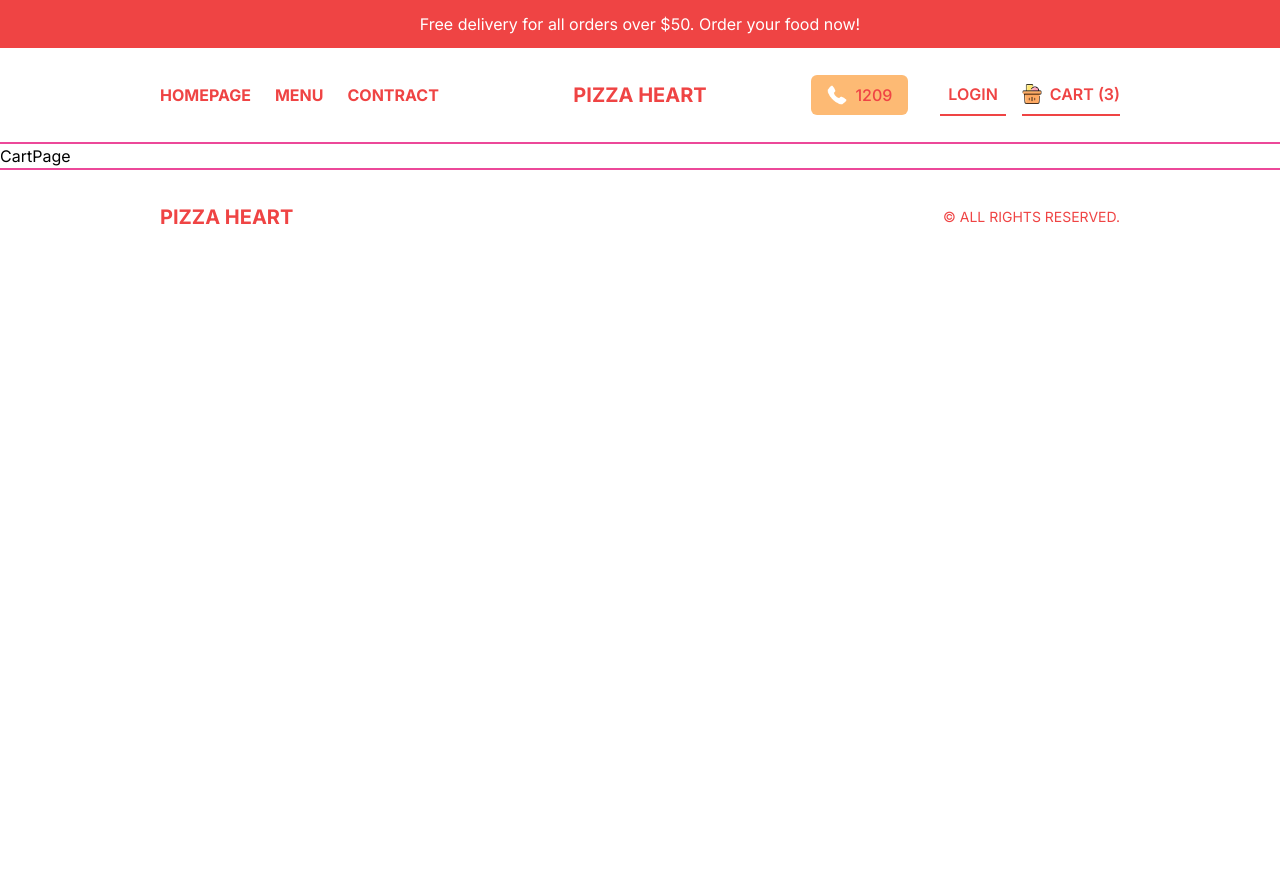
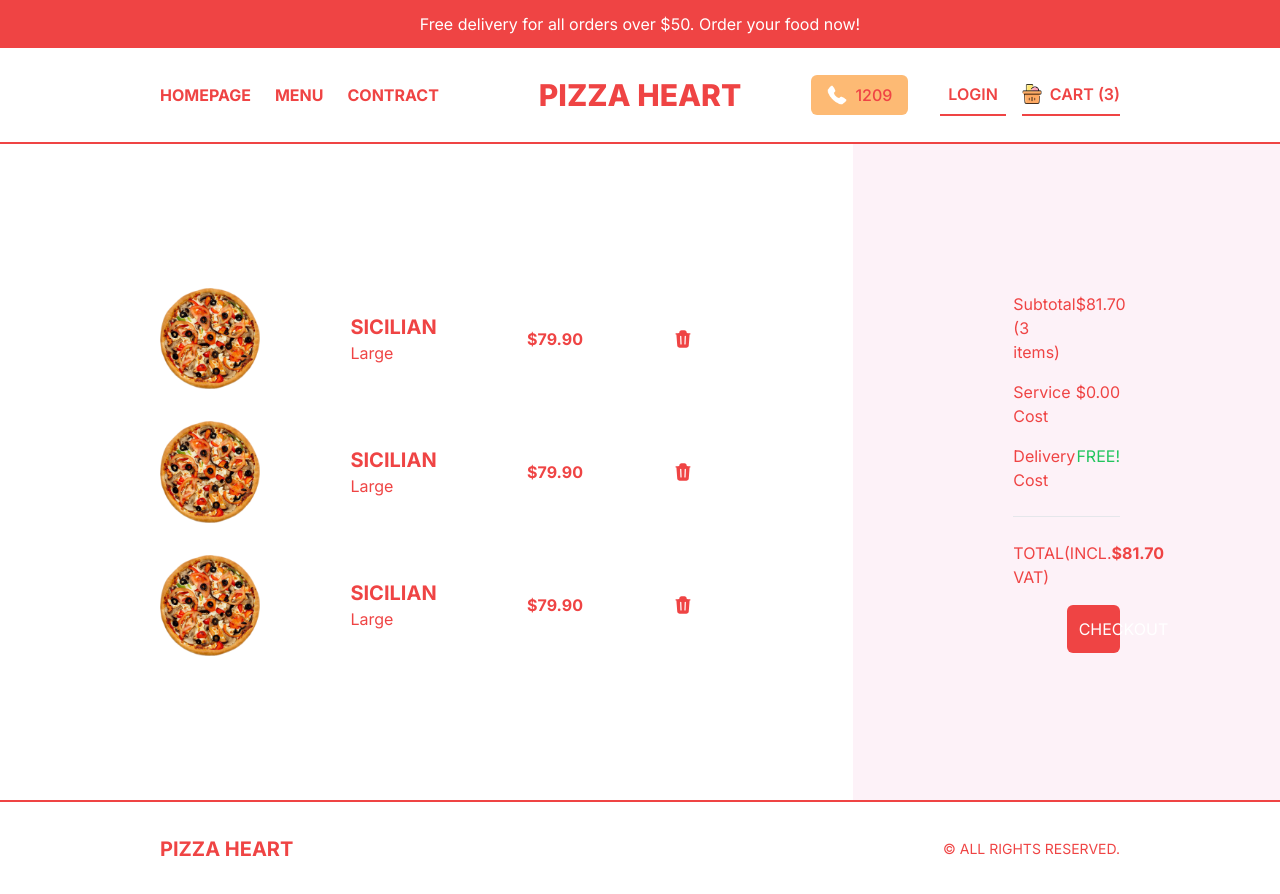
Before and after one commit to Piyabud/Food-Delivery-App, a Next.js app in the folder client/: page /cart in a window 1280 px wide. Before the commit the page ends 800 px from the top, so only its background shows below. Built offline with nearby package versions, Linux system fonts and the light colour scheme.

Commit message:
feat : blocking order page / cart page

```diff
--- a/client/src/app/cart/page.tsx
+++ b/client/src/app/cart/page.tsx
@@ -1,9 +1,85 @@
-import React from 'react'
+import Image from "next/image";
+import React from "react";
 
-function CartPage() {
+const CartPage = () => {
   return (
-    <div>CartPage</div>
-  )
-}
+    <div className="h-[calc(100vh-6rem)] md:h-[calc(100vh-9rem)] flex flex-col text-red-500 lg:flex-row">
+      {/* PRODUCTS CONTAINER */}
+      <div className="h-full p-6 gap-8 flex flex-col justify-center  overflow-scroll lg:h-full lg:w-2/3 lg:p-8 2xl:w-[75vw] lg:px-20 xl:px-40">
+        {/* SINGLE ITEM */}
+        <div className="flex items-center justify-between ">
+          <Image src="/temporary/p1.png" alt="" width={100} height={100} />
+          <div className="">
+            <h1 className="uppercase text-xl font-bold">sicilian</h1>
+            <span>Large</span>
+          </div>
+          <h2 className="font-bold">$79.90</h2>
+          <Image
+            src="/delete.svg"
+            alt=""
+            width={20}
+            height={20}
+            className=" cursor-pointer"
+          />
+        </div>
+        {/* SINGLE ITEM */}
+        <div className="flex items-center justify-between ">
+          <Image src="/temporary/p1.png" alt="" width={100} height={100} />
+          <div className="">
+            <h1 className="uppercase text-xl font-bold">sicilian</h1>
+            <span>Large</span>
+          </div>
+          <h2 className="font-bold">$79.90</h2>
+          <Image
+            src="/delete.svg"
+            alt=""
+            width={20}
+            height={20}
+            className=" cursor-pointer"
+          />
+        </div>
+        {/* SINGLE ITEM */}
+        <div className="flex items-center justify-between ">
+          <Image src="/temporary/p1.png" alt="" width={100} height={100} />
+          <div className="">
+            <h1 className="uppercase text-xl font-bold">sicilian</h1>
+            <span>Large</span>
+          </div>
+          <h2 className="font-bold">$79.90</h2>
+          <Image
+            src="/delete.svg"
+            alt=""
+            width={20}
+            height={20}
+            className=" cursor-pointer"
+          />
+        </div>
+      </div>
+      {/* PAYMENT CONTAINER */}
+      <div className="h-1/2 p-4 bg-pink-50 flex flex-col gap-4 justify-center lg:h-full lg:w-1/3 2xl:w-1/2 lg:px-20 xl:px-40 2xl:text-xl 2xl:gap-6">
+        <div className="flex justify-between">
+          <span className="">Subtotal (3 items)</span>
+          <span className="">$81.70</span>
+        </div>
+        <div className="flex justify-between">
+          <span className="">Service Cost</span>
+          <span className="">$0.00</span>
+        </div>
+        <div className="flex justify-between">
+          <span className="">Delivery Cost</span>
+          <span className="text-green-500">FREE!</span>
+        </div>
+        <hr className="my-2" />
+        <div className="flex justify-between">
+          <span className="">TOTAL(INCL. VAT)</span>
+          <span className="font-bold">$81.70</span>
+        </div>
+        <button className="bg-red-500 text-white p-3 rounded-md w-1/2 self-end">
+          CHECKOUT
+        </button>
+      </div>
+    </div>
+  );
+};
 
-export default CartPage
+export default CartPage;
--- a/client/src/app/globals.css
+++ b/client/src/app/globals.css
@@ -8,6 +8,15 @@
 }
 
 ::-webkit-scrollbar-thumb {
-  background: #ef4444;
-  border-radius: 0px ;
+  background-color: #f87171;
+  border-radius: 0px;
+  box-shadow: inset 2px 2px 5px 0 rgba(#fff, 0.5);
 }
+
+::-webkit-scrollbar-thumb:hover {
+  background-color: #dc2626;
+
+}
+::-webkit-scrollbar-track:hover {
+  background-color: #fb7185;
+}
--- a/client/src/app/login/page.tsx
+++ b/client/src/app/login/page.tsx
@@ -1,9 +1,50 @@
-import React from 'react'
+import Image from "next/image";
+import Link from "next/link";
+import React from "react";
 
-function LoginPage() {
+const LoginPage = () => {
   return (
-    <div>LoginPage</div>
-  )
-}
+    <div className="p-4 h-[calc(100vh-6rem)] md:h-[calc(100vh-9rem)] flex items-center justify-center">
+      {/* BOX */}
+      <div className=" h-full shadow-2xl rounded-md flex flex-col md:flex-row md:h-[70%] md:w-full lg:w-[60%] 2xl:w-1/2">
+        {/* IMAGE CONTAINER */}
+        <div className="relative h-1/3 w-full md:h-full md:w-1/2">
+          <Image src="/loginBg.png" alt="" fill className="object-cover" />
+        </div>
+        {/* FORM CONTAINER */}
+        <div className="p-10 flex flex-col gap-8 md:w-1/2">
+          <h1 className="font-bold text-xl xl:text-3xl">Welcome</h1>
+          <p>Log into your account or create a new one using social buttons</p>
+          <button className="flex gap-4 p-4 ring-1 ring-orange-100 rounded-md hover:ring-orange-300">
+            <Image
+              src="/google.png"
+              alt=""
+              width={20}
+              height={20}
+              className="object-contain"
+            />
+            <span>Sign in with Google</span>
+          </button>
+          <button className="flex gap-4 p-4 ring-1 ring-blue-100 rounded-md hover:ring-blue-400">
+            <Image
+              src="/facebook.png"
+              alt=""
+              width={20}
+              height={20}
+              className="object-contain"
+            />
+            <span>Sign in with Facebook</span>
+          </button>
+          <p className="text-sm">
+            Have a problem?
+            <Link className="underline mx-5" href="/">
+              Contact us
+            </Link>
+          </p>
+        </div>
+      </div>
+    </div>
+  );
+};
 
-export default LoginPage
+export default LoginPage;
--- a/client/src/app/order/page.tsx
+++ b/client/src/app/order/page.tsx
@@ -1,9 +1,50 @@
-import React from 'react'
+import React from "react";
 
-function OrderPage() {
+const OrdersPage = () => {
   return (
-    <div>OrderPage</div>
-  )
-}
+    <div className="p-4 lg:px-20 xl:px-40">
+      <table className="w-full border-separate border-spacing-3">
+        <thead>
+          <tr className="text-left">
+            <th className="hidden md:block">Order ID</th>
+            <th>Date</th>
+            <th>Price</th>
+            <th className="hidden md:block">Products</th>
+            <th>Status</th>
+          </tr>
+        </thead>
+        <tbody>
+          <tr className="text-sm md:text-base bg-red-50">
+            <td className="hidden md:block py-6 px-1">1237861238721</td>
+            <td className="py-6 px-1">19.07.2023</td>
+            <td className="py-6 px-1">$ 89.90</td>
+            <td className="hidden md:block py-6 px-1">
+              Big Burger Menu (2), Veggie Pizza (2), Coca Cola 1L (2)
+            </td>
+            <td className="py-6 px-1">On the way (approx. 10min)...</td>
+          </tr>
+          <tr className="text-sm md:text-base odd:bg-gray-100">
+            <td className="hidden md:block py-6 px-1">1237861238721</td>
+            <td className="py-6 px-1">19.07.2023</td>
+            <td className="py-6 px-1">$ 89.90</td>
+            <td className="hidden md:block py-6 px-1">
+              Big Burger Menu (2), Veggie Pizza (2), Coca Cola 1L (2)
+            </td>
+            <td className="py-6 px-1">On the way (approx. 10min)...</td>
+          </tr>
+          <tr className="text-sm md:text-base odd:bg-gray-100">
+            <td className="hidden md:block py-6 px-1">1237861238721</td>
+            <td className="py-6 px-1">19.07.2023</td>
+            <td className="py-6 px-1">$ 89.90</td>
+            <td className="hidden md:block py-6 px-1">
+              Big Burger Menu (2), Veggie Pizza (2), Coca Cola 1L (2)
+            </td>
+            <td className="py-6 px-1">On the way (approx. 10min)...</td>
+          </tr>
+        </tbody>
+      </table>
+    </div>
+  );
+};
 
-export default OrderPage
+export default OrdersPage;
--- a/client/src/components/Footer.tsx
+++ b/client/src/components/Footer.tsx
@@ -5,7 +5,7 @@ function Footer() {
   return (
     <div
       className="
-    h-12 text-sm border-t-2 border-pink-500
+    h-12 text-sm border-t-2 border-red-500
     md:h-24 p-4 md:text-sm lg:px-20 xl:px-40
   text-red-500
     flex items-center justify-between"
--- a/client/src/components/Navbar.tsx
+++ b/client/src/components/Navbar.tsx
@@ -11,7 +11,7 @@ function Navbar() {
       className="
       h-12 text-red-500 p-4
       flex items-center justify-between
-      border-b-2 border-pink-500 uppercase
+      border-b-2 border-red-500 uppercase
       md:h-24 lg:px-9 xl:px-40
     "
     >
@@ -22,7 +22,7 @@ function Navbar() {
         <Link href={"/"}>Contract</Link>
       </div>
       {/* LoGO */}
-      <div className="text-xl font-bold flex-1 md:text-center">
+      <div className="text-3xl  font-extrabold flex-1 md:text-center">
         <Link href="/">Pizza Heart</Link>
       </div>
       {/* Mobile */}
```
Also changed, not shown: client/public/delete.svg (added).
